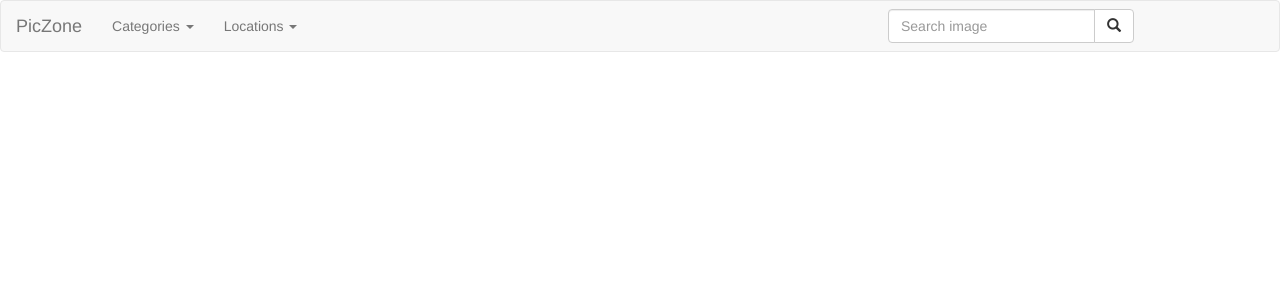
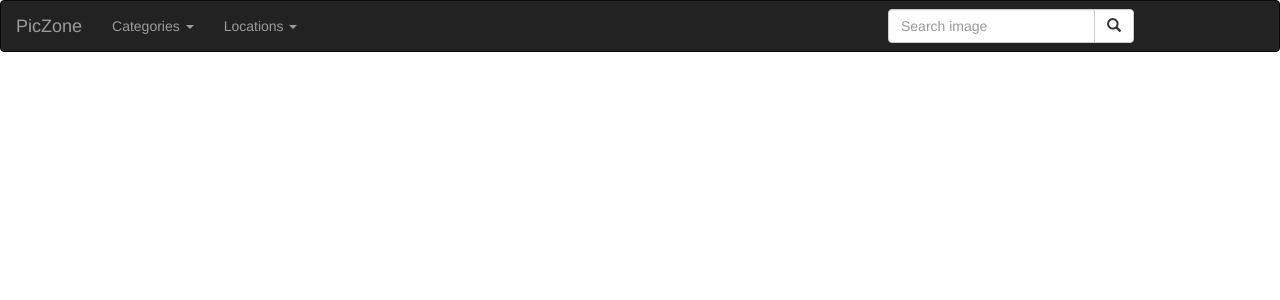
Before and after one commit to Bnabz/piczone, a Django app: page / in a window 1280 px wide. Shown: the top 300 px of the page. Run offline with Django 3.2, Linux system fonts and the light colour scheme; some libraries are stand-ins or nearby versions.

Commit message:
change navbar colour to dark

```diff
--- a/piczone_app/templates/navbar.html
+++ b/piczone_app/templates/navbar.html
@@ -1,4 +1,4 @@
-<nav class="navbar navbar-default">
+<nav class="navbar navbar-inverse">
     <div class="container-fluid">
       <!-- Brand and toggle get grouped for better mobile display -->
       <div class="navbar-header">
```
